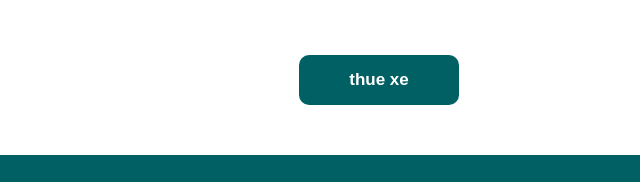
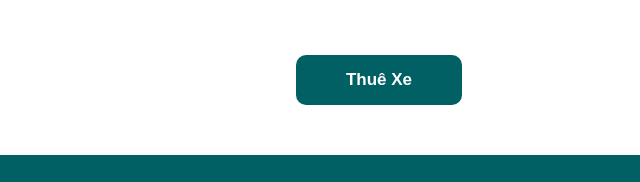
Before and after one commit to Tientai25/Project_ThueXeDap, a plain HTML site: page pages/detail/detail.html in a window 1280 px wide. Shown: the part 1148-1330 px from the top of the page, 261-901 px from the left. Drawn offline with Linux system fonts and the light colour scheme.

Commit message:
update project

```diff
--- a/pages/detail/detail.html
+++ b/pages/detail/detail.html
@@ -64,7 +64,7 @@
         </div>
     </div>
 
-    <button class="btn-add" id="addCart"> <a href="#"> thue xe</a></button>
+    <button class="btn-add" id="addCart"> <a href="#"> Thuê Xe</a></button>
     <footer>
         <div class="footer-container">
             <div class="footer-about">
```
